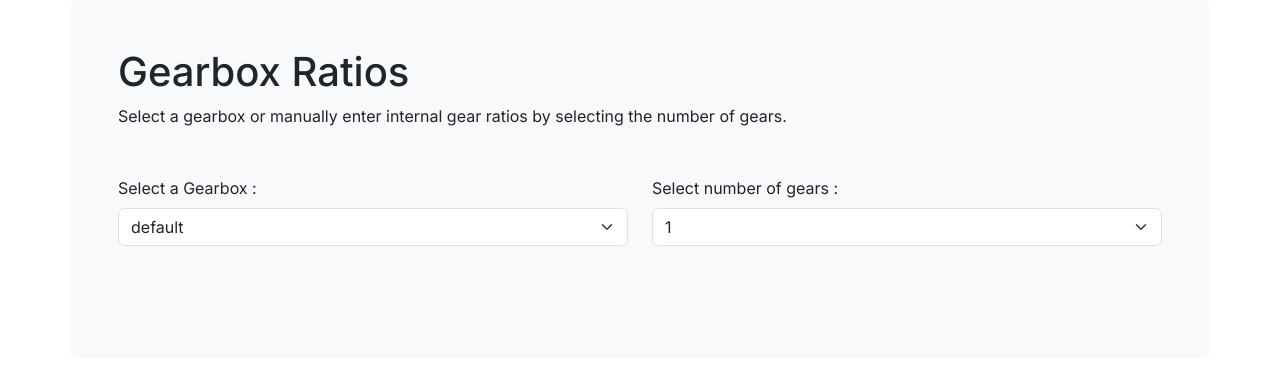
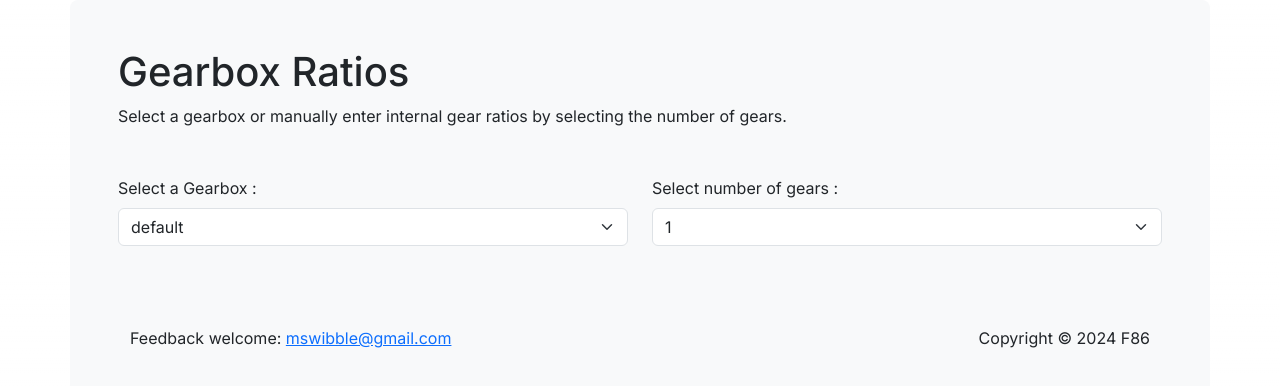
Before and after one commit to mnunn2/gearbox-ratios, a Next.js app: page / in a window 1280 px wide. Shown: the top 386 px of the page. Built offline with nearby package versions, Linux system fonts and the light colour scheme.

Commit message:
added footer

```diff
--- a/src/app/layout.tsx
+++ b/src/app/layout.tsx
@@ -6,8 +6,10 @@ import "bootstrap/dist/css/bootstrap.min.css";
 const inter = Inter({ subsets: ["latin"] });
 
 export const metadata: Metadata = {
-  title: "Create Next App",
-  description: "Generated by create next app",
+  title:
+    "Visualize British Motorcycle Gearbox Ratios and their effects on Road Speeds",
+  description:
+    "This page enables you to enter different gear ratios and sprocket sizes to visualize the effects on road speeds. You can select from BSA Triumph or Notron gearboxws or manually enter the ratios",
 };
 
 export default function RootLayout({
--- a/src/app/page.tsx
+++ b/src/app/page.tsx
@@ -1,10 +1,22 @@
+"use client";
 import Container from "react-bootstrap/Container";
+import Navbar from "react-bootstrap/Navbar";
 import GbRatios from "@/components/gbRatios";
 
 export default function Home() {
   return (
     <Container className="p-5 mb-4 bg-light rounded-3">
       <GbRatios />
+      <Navbar sticky="bottom" expand="lg" className="bg-body-tertiary">
+        <Container>
+          <span className="text-start">
+            Feedback welcome:{" "}
+            <a href="mailto: mswibble@gmail.com">mswibble@gmail.com</a>
+          </span>
+          <span className="text-start"></span>
+          Copyright &copy; 2024 F86
+        </Container>
+      </Navbar>
     </Container>
   );
 }
--- a/src/components/gbRatios.tsx
+++ b/src/components/gbRatios.tsx
@@ -89,7 +89,7 @@ export default function GbRatios() {
           )}
         </Col>
       </Row>
-      <Row className="mb-3">
+      <Row className="mb-4">
         <Col>
           {state.showOverall && (
             <SelectSprockets
```
